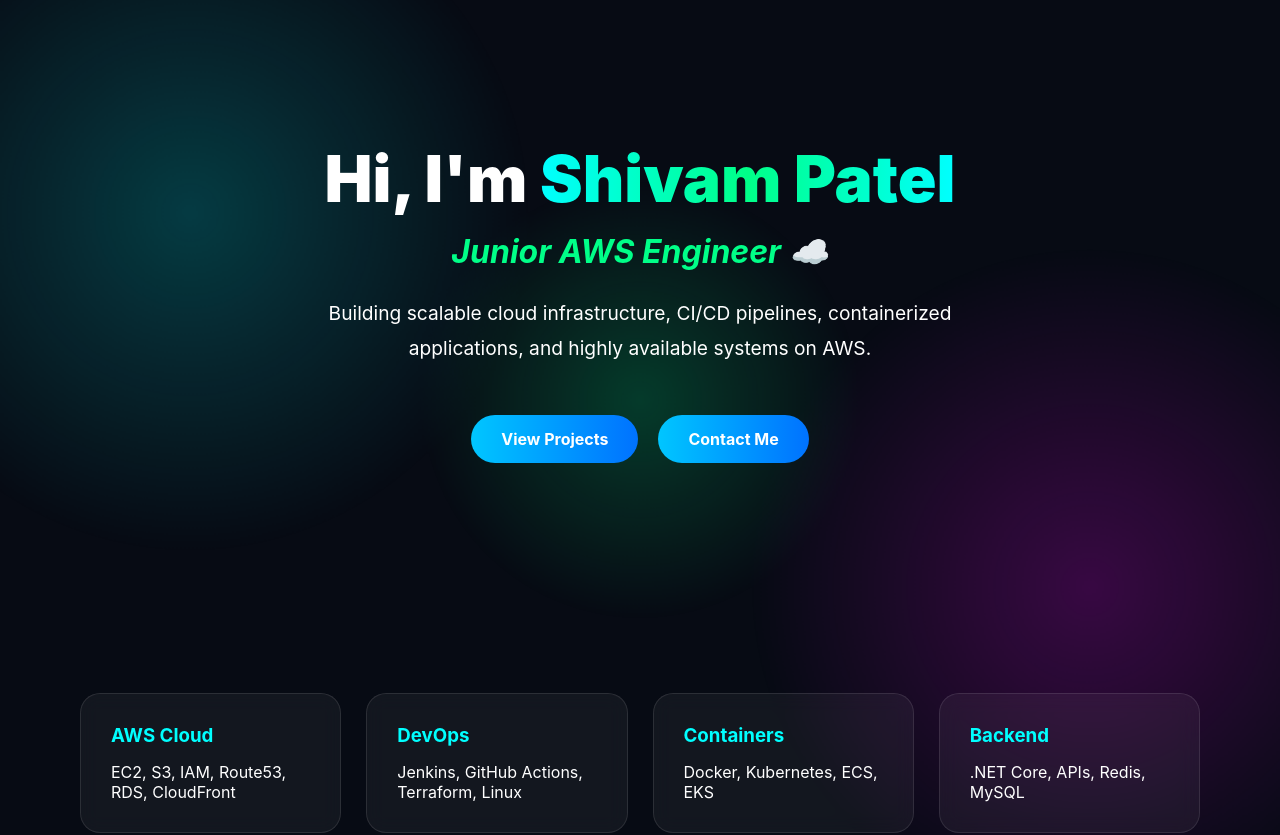
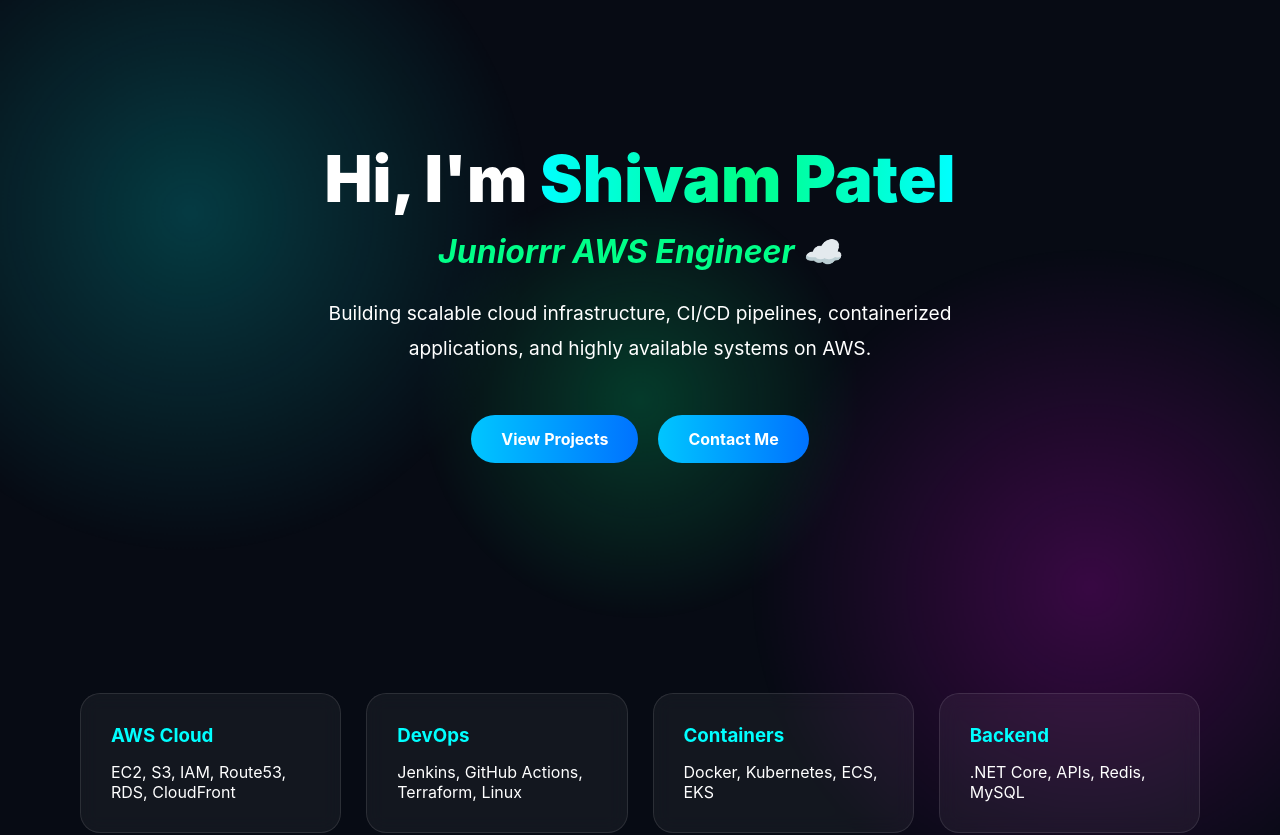
Before and after one commit to shivpatel4251/shivamvp.me, a React (Vite) app: page / in a window 1280 px wide. Shown: the top 835 px of the page. Built offline with nearby package versions, Linux system fonts and the light colour scheme.

Commit message:
update whole code

```diff
--- a/src/App.jsx
+++ b/src/App.jsx
@@ -16,7 +16,7 @@
           Hi, I'm <span>Shivam Patel</span>
         </h1>
 
-        <h2>Junior AWS Engineer ☁️</h2>
+        <h2>Juniorrr AWS Engineer ☁️</h2>
 
         <p>
           Building scalable cloud infrastructure, CI/CD pipelines,
```
